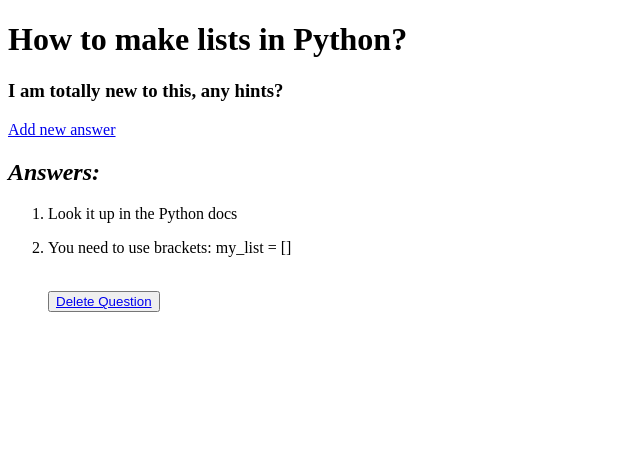
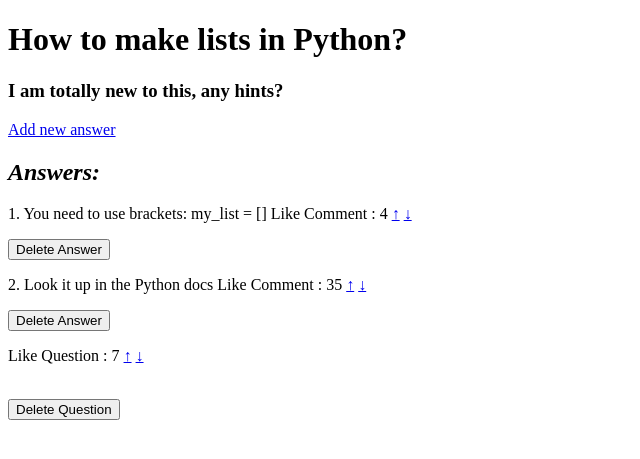
Before and after one commit to CodecoolGlobal/ask-mate-3-python-oliviakovacs, a Flask app: page /question/1 in a window 1280 px wide. Shown: the top 459 px of the page, without its empty margins (0-640 px from the left). Run offline with Flask 2, Linux system fonts and the light colour scheme; some libraries are stand-ins or nearby versions.

Commit message:
complete answer like, dislike, question like,dislike and answer delete

```diff
--- a/data_manager.py
+++ b/data_manager.py
@@ -50,13 +50,18 @@ def create_new_data(headers, file):
     return new_data
 
 
-
 def delete_by_id(filename, index, key):
     finale_file = []
     for row in filename:
         if row[key] != index:
             finale_file.append(row)
     return finale_file
+
+
+def which_question(filename, id):
+    for row in filename:
+        if row["id"] == id:
+            return row["question_id"]
 
 
 def add_new_content(file_name, headers, id=0):
@@ -73,3 +78,17 @@ def add_new_content(file_name, headers, id=0):
         # new_question.update({header: request.form["image"]})
     existing_content.append(new_content)
     connection.write_data(file_name, existing_content, headers)
+
+
+def incrase_vote(filename, id):
+    for row in filename:
+        if row["id"] == id:
+            row['vote_number'] = str(int(row['vote_number']) + 1)
+            return filename
+
+
+def decrease_vote(filename, id):
+    for row in filename:
+        if row["id"] == id:
+            row['vote_number'] = str(int(row['vote_number']) - 1)
+            return filename
--- a/sample_data/answer.csv
+++ b/sample_data/answer.csv
@@ -1,7 +1,3 @@
 id,submission_time,vote_number,question_id,message,image
-3,1639587222.916281,0,7,"ekkkkkkkkk
-        ",
-2,1493088154,35,1,Look it up in the Python docs,
-1,1493398154,4,1,You need to use brackets: my_list = [],
-4,1639587510.295406,0,7,"?????????????
-        ",
+1,1493398154,4,1,"You need to use brackets: my_list = []",
+2,1493088154,35,1,"Look it up in the Python docs",
--- a/sample_data/question.csv
+++ b/sample_data/question.csv
@@ -1,8 +1,8 @@
 id,submission_time,view_number,vote_number,title,message,image
+1,1493368154,29,7,How to make lists in Python?,"I am totally new to this, any hints?",
 3,1493015432,1364,57,Drawing canvas with an image picked with Cordova Camera Plugin,"I'm getting an image from device and drawing a canvas with filters using Pixi JS. It works all well using computer to get an image. But when I'm on IOS, it throws errors such as cross origin issue, or that I'm trying to use an unknown format.
 
 This is the code I'm using to draw the image (that works on web/desktop but not cordova built ios app)",
-4,1639578365.0529177,0,0,Why does textarea put spaces in the area?,It would be so much better not to write blank spaces to csv,
 2,1493068124,15,9,Wordpress loading multiple jQuery Versions,"I developed a plugin that uses the jquery booklet plugin (http://builtbywill.com/booklet/#/) this plugin binds a function to $ so I cann call $('.myBook').booklet();
 
 I could easy managing the loading order with wp_enqueue_script so first I load jquery then I load booklet so everything is fine.
@@ -12,8 +12,3 @@ BUT in my theme i also using jquery via webpack so the loading order is now foll
 jquery
 booklet
 app.js (bundled file with webpack, including jquery)",images/image1.png
-3,1493015432,1364,57,Drawing canvas with an image picked with Cordova Camera Plugin,"I'm getting an image from device and drawing a canvas with filters using Pixi JS. It works all well using computer to get an image. But when I'm on IOS, it throws errors such as cross origin issue, or that I'm trying to use an unknown format.
-
-This is the code I'm using to draw the image (that works on web/desktop but not cordova built ios app)",
-1,1493368154,29,7,How to make lists in Python?,"I am totally new to this, any hints?",
-5,1639580201.6085017,0,0,Does this work?,I reeeeeaaaallllllyyyyy hope it does.,
--- a/server.py
+++ b/server.py
@@ -41,12 +41,13 @@ def add_answer(question_id):
 @app.route('/question/<id>/delete', methods=["GET"])
 def delete_question(id):
     old_data = data_manager.sort(connection.DATA_FILE_PATH_QUESTION)
+    data = data_manager.delete_by_id(old_data, id, "id")
     header = connection.DATA_HEADER_QUESTION
-    data = data_manager.delete_by_id(old_data, id, "id")
     connection.write_data(connection.DATA_FILE_PATH_QUESTION, data, header)
     old_answers = data_manager.sort(connection.DATA_FILE_PATH_ANSWER)
     answer = data_manager.delete_by_id(old_answers, id, "question_id")
-    connection.write_data(connection.DATA_FILE_PATH_ANSWER, answer, header)
+    answer_header = connection.DATA_HEADER_ANSWER
+    connection.write_data(connection.DATA_FILE_PATH_ANSWER, answer, answer_header)
     return redirect("/list")
 
 
@@ -55,29 +56,52 @@ def edit_question():
     pass
 
 
-@app.route('/answer/<answer_id>/delete')
-def delete_answer():
-    pass
+@app.route('/answer/<answer_id>/delete', methods=["POST", "GET"])
+def delete_answer(answer_id):
+    old_answers = data_manager.sort(connection.DATA_FILE_PATH_ANSWER)
+    answer = data_manager.delete_by_id(old_answers, answer_id, "id")
+    header = connection.DATA_HEADER_ANSWER
+    connection.write_data(connection.DATA_FILE_PATH_ANSWER, answer, header)
+    question_id = data_manager.which_question(old_answers, answer_id, "id")
+    return redirect(url_for("display_question", id=question_id))
 
 
 @app.route('/question/<question_id>/vote_up')
-def vote_up_question():
-    pass
+def vote_up_question(question_id):
+    old_data = data_manager.sort(connection.DATA_FILE_PATH_QUESTION)
+    data = data_manager.incrase_vote(old_data, question_id)
+    header = connection.DATA_HEADER_QUESTION
+    connection.write_data(connection.DATA_FILE_PATH_QUESTION, data, header)
+    return redirect(url_for("display_question", id=question_id))
 
 
 @app.route('/question/<question_id>/vote_down')
-def vote_down_question():
-    pass
+def vote_down_question(question_id):
+    old_data = data_manager.sort(connection.DATA_FILE_PATH_QUESTION)
+    data = data_manager.decrease_vote(old_data, question_id)
+    header = connection.DATA_HEADER_QUESTION
+    connection.write_data(connection.DATA_FILE_PATH_QUESTION, data, header)
+    return redirect(url_for("display_question", id=question_id))
 
 
-@app.route('/answer/<question_id>/vote_up')
-def vote_up_answer():
-    pass
+@app.route('/answer/<id>/vote_up')
+def vote_up_answer(id):
+    old_data = data_manager.sort(connection.DATA_FILE_PATH_ANSWER, order="None")
+    data = data_manager.incrase_vote(old_data, id)
+    header = connection.DATA_HEADER_ANSWER
+    connection.write_data(connection.DATA_FILE_PATH_ANSWER, data, header)
+    question_id = data_manager.which_question(old_data, id)
+    return redirect(url_for("display_question", id=question_id))
 
 
-@app.route('/answer/<question_id>/vote_down')
-def vote_down_answer():
-    pass
+@app.route('/answer/<id>/vote_down')
+def vote_down_answer(id):
+    old_data = data_manager.sort(connection.DATA_FILE_PATH_ANSWER, order="None")
+    data = data_manager.decrease_vote(old_data, id)
+    header = connection.DATA_HEADER_ANSWER
+    connection.write_data(connection.DATA_FILE_PATH_ANSWER, data, header)
+    question_id = data_manager.which_question(old_data, id)
+    return redirect(url_for("display_question", id=question_id))
 
 
 if __name__ == "__main__":
--- a/templates/question.html
+++ b/templates/question.html
@@ -9,12 +9,25 @@
     <h1>{{ question["title"] }}</h1>
     <h3>{{ question["message"] }}</h3>
     <a href="/question/{{ question["id"] }}/new-answer">Add new answer</a>
-
     <h2><em>Answers:</em></h2>
-    <ol>
+    {% set count = namespace(value=1) %}
     {% for answer in answers %}
-        <li><p>{{ answer['message'] }}</p></li>      {#(<a href="/answer/{{ answer['id'] }}">link</a>)</p>#}
+        <p>{{ count.value }}. {{ answer['message'] }}     {#(<a href="/answer/{{ answer['id'] }}">link</a>)</p>#}
+        {% set count.value = count.value + 1 %}
+        <span aligne="right">Like Comment :</span> <span> {{ answer["vote_number"] }}</span>
+    <a href="/answer/{{ answer["id"] }}/vote_up">↑</a>
+    <a href="/answer/{{ answer["id"] }}/vote_down">↓</a>
+        <form action="/answer/{{ answer['id'] }}/delete">
+    <input type="submit" value="Delete Answer" />
+</form></p>
     {% endfor %}
-    <br><button><a href="/question/{{ question['id'] }}/delete">Delete Question</a></button>
+    <p>
+    <span>Like Question :</span> <span> {{ question["vote_number"] }}</span>
+    <a href="/question/{{ question["id"] }}/vote_up">↑</a>
+    <a href="/question/{{ question["id"] }}/vote_down">↓</a>
+    </p>
+    <br><form action="/question/{{ question['id'] }}/delete">
+    <input type="submit" value="Delete Question" />
+</form>
     </ol>
 {% endblock %}
```
